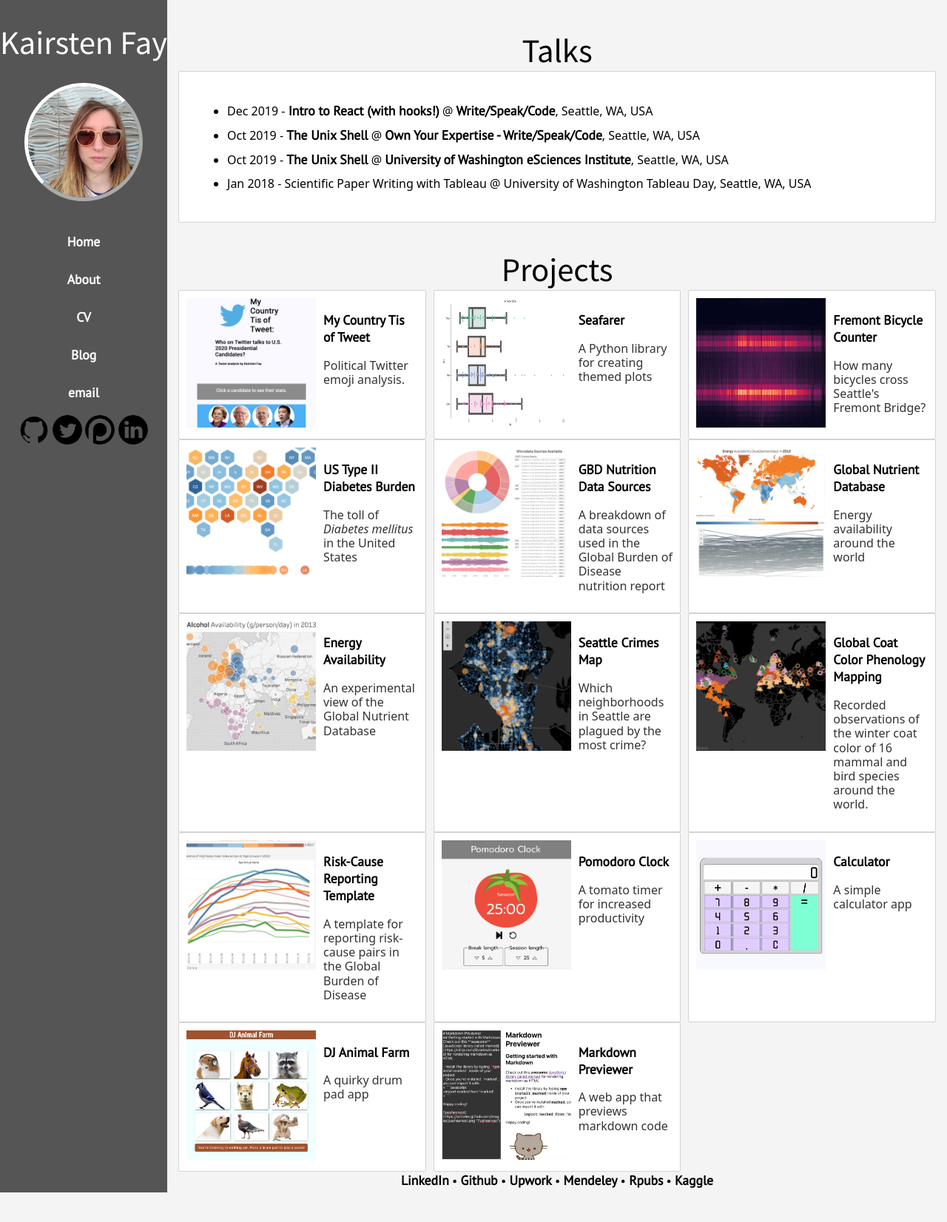
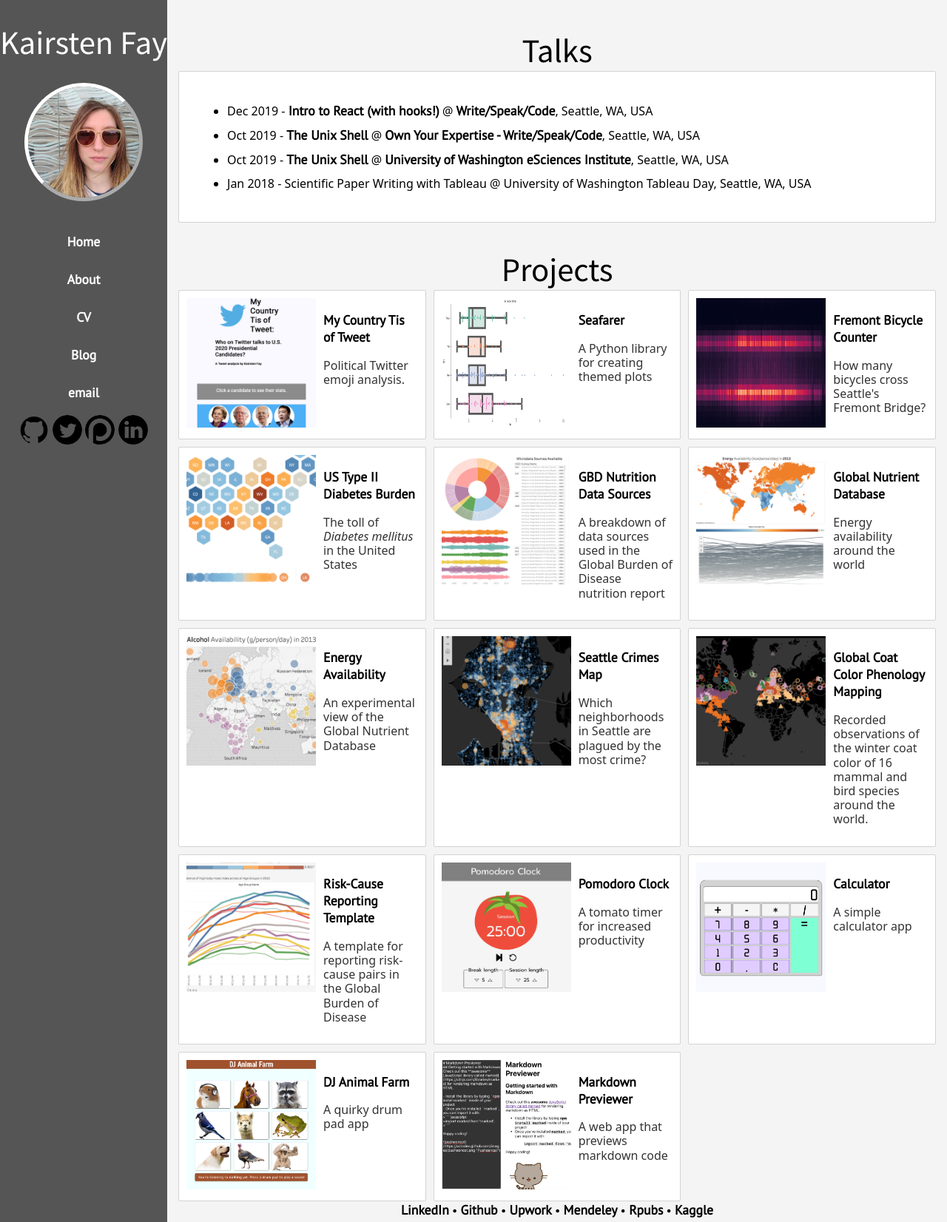
Before and after one commit to kairstenfay/kairstenfay.github.io, a Jekyll site: the page built from index.html, in a window 1280 px wide. Shown: the whole page at 74% size. Built offline with Jekyll 4.4.1, drawn with Linux system fonts in a browser that asks for light colours; before the commit the page ends 1612 px from its top, so only the background shows below that.

Commit message:
css: Update grid row gap and media breakpoints

```diff
--- a/css/main.css
+++ b/css/main.css
@@ -71,6 +71,8 @@
     margin: 0 auto;
     display: grid;
     grid-column-gap: 10px;
+    grid-row-gap: 10px;
+    grid-template-columns: 1fr;
 }
 
 .portfolio-item {
@@ -96,16 +98,10 @@
     #me {
         display: None;
     }
-    #projects {
-        grid-template-columns: 1fr;
-    }
 }
 
 /* Large phones only */
 @media (min-width: 500px) {
-    #projects {
-        grid-template-columns: 1fr 1fr;
-    }
     #me {
         width: 100px;
     }
@@ -113,6 +109,13 @@
 
 /* Tablet portrait */
 @media (min-width: 600px) {
+}
+
+/* Custom */
+@media (min-width: 800px) {
+    #projects {
+        grid-template-columns: 1fr 1fr;
+    }
 }
 
 /* Tablet landscape */
```
